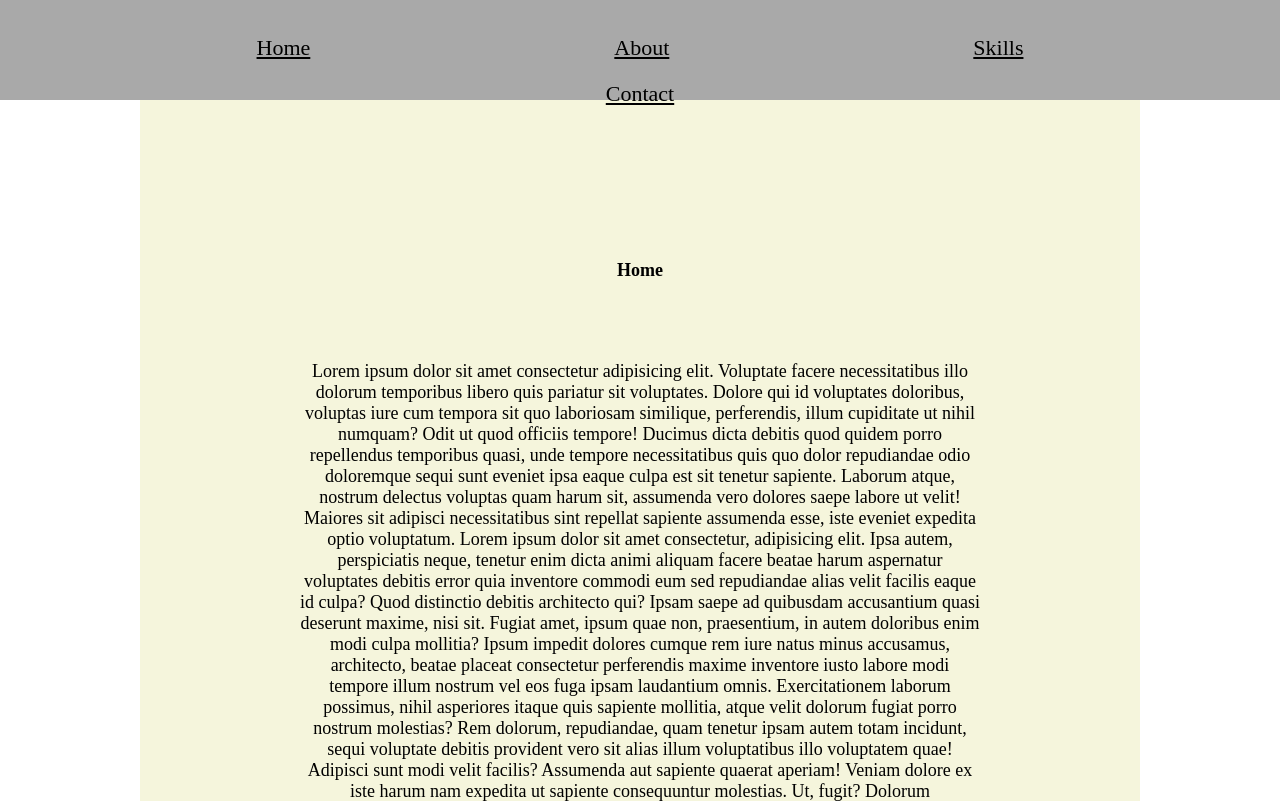
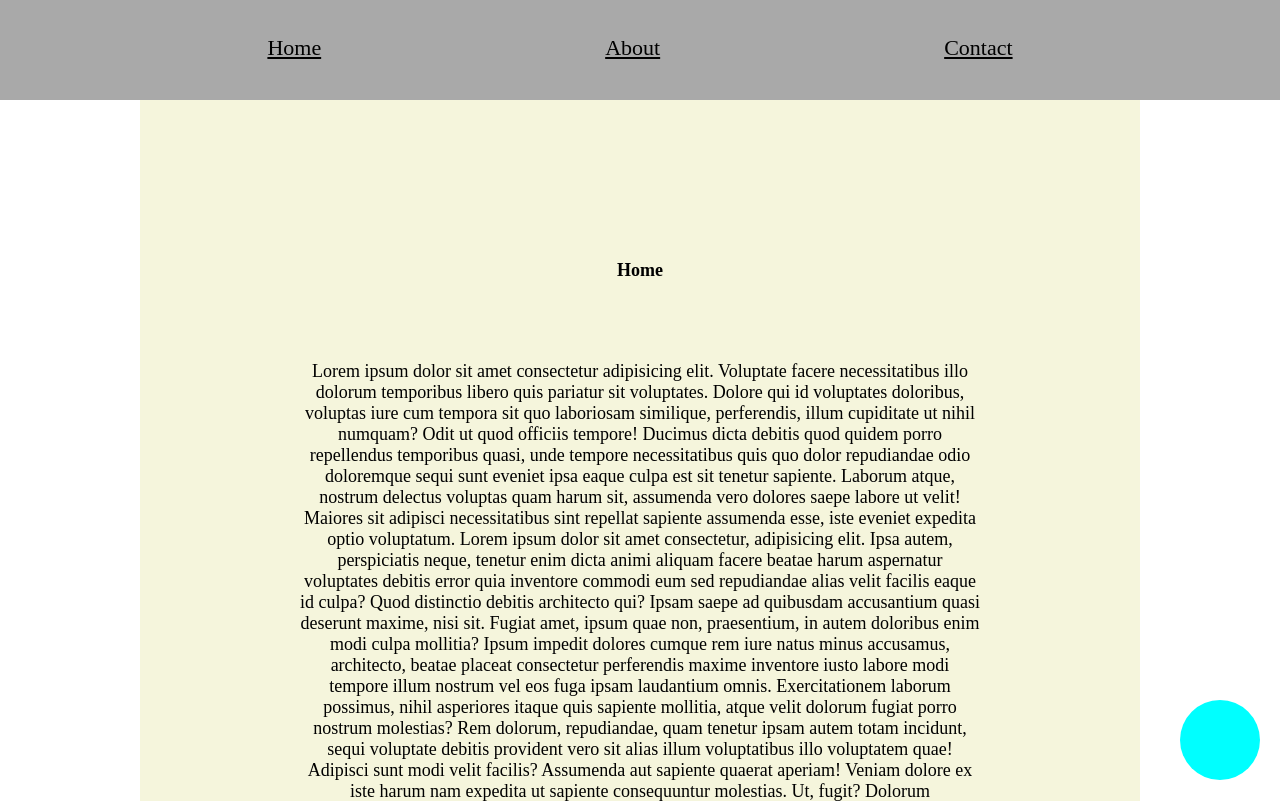
Before and after one commit to aruntutter/css-position-property, a plain HTML site: page index.html in a window 1280 px wide. Shown: the top 801 px of the page. Drawn offline with Linux system fonts and the light colour scheme.

Commit message:
footer and position fixed box added

```diff
--- a/index.html
+++ b/index.html
@@ -18,10 +18,9 @@
   <!-- Navbar -->
   <nav>
     <ul>
-      <li><a href="">Home</a></li>
-      <li><a href="">About</a></li>
-      <li><a href="">Skills</a></li>
-      <li><a href="">Contact</a></li>
+      <li><a href="#homeLink" id="homeLink">Home</a></li>
+      <li><a href="#aboutLink" id="aboutLink">About</a></li>
+      <li><a href="#contactLink" id="contactLink">Contact</a></li>
     </ul>
   </nav>
 
@@ -83,6 +82,18 @@
       sunt eligendi et! A!</p>
   </section>
 
+  <!-- Floting Box -->
+  <div class="box"></div>
+
+  <!-- Footer -->
+  <footer>
+    <ul>
+      <li>Github</li>
+      <li>Linkedin</li>
+      <li>Instagram</li>
+    </ul>
+  </footer>
+
 </body>
 
 </html>
--- a/style.css
+++ b/style.css
@@ -6,7 +6,6 @@
 
 /* Navbar */
 nav {
-  width: 100vw;
   height: 100px;
   background-color: darkgrey;
 }
@@ -18,7 +17,7 @@ ul {
 
 ul>li {
   display: inline-block;
-  padding: 10px 150px;
+  padding: 10px 140px;
   font-size: 22px;
 }
 
@@ -49,3 +48,19 @@ p {
   padding: 5rem;
   background-color: cadetblue;
 }
+
+/* Box */
+.box {
+  width: 80px;
+  height: 80px;
+  background-color: aqua;
+  border-radius: 50%;
+  position: fixed;
+  bottom: 20px;
+  right: 20px;
+}
+
+/* Footer */
+footer {
+  background-color: darkgrey;
+}
```
